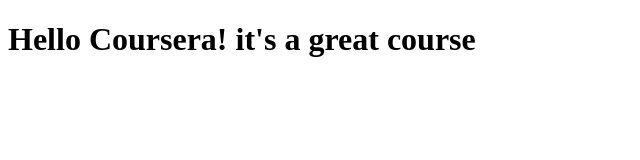
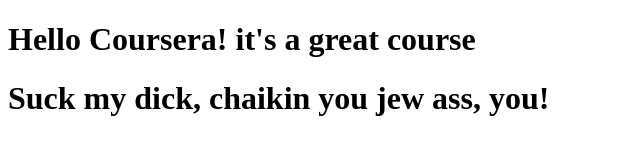
Before and after one commit to aylmaoo/courseratest, a plain HTML site: page site/index.html in a window 1280 px wide. Shown: the whole page, without its empty margins (0-640 px from the left). Drawn offline with Linux system fonts and the light colour scheme.

Commit message:
2nd change lol

```diff
--- a/site/index.html
+++ b/site/index.html
@@ -5,5 +5,6 @@
 </head>
 <body>
 <h1> Hello Coursera! it's a great course</h1>
+<h1> Suck my dick, chaikin you jew ass, you!</h1>
 </body>
 </html>
```
